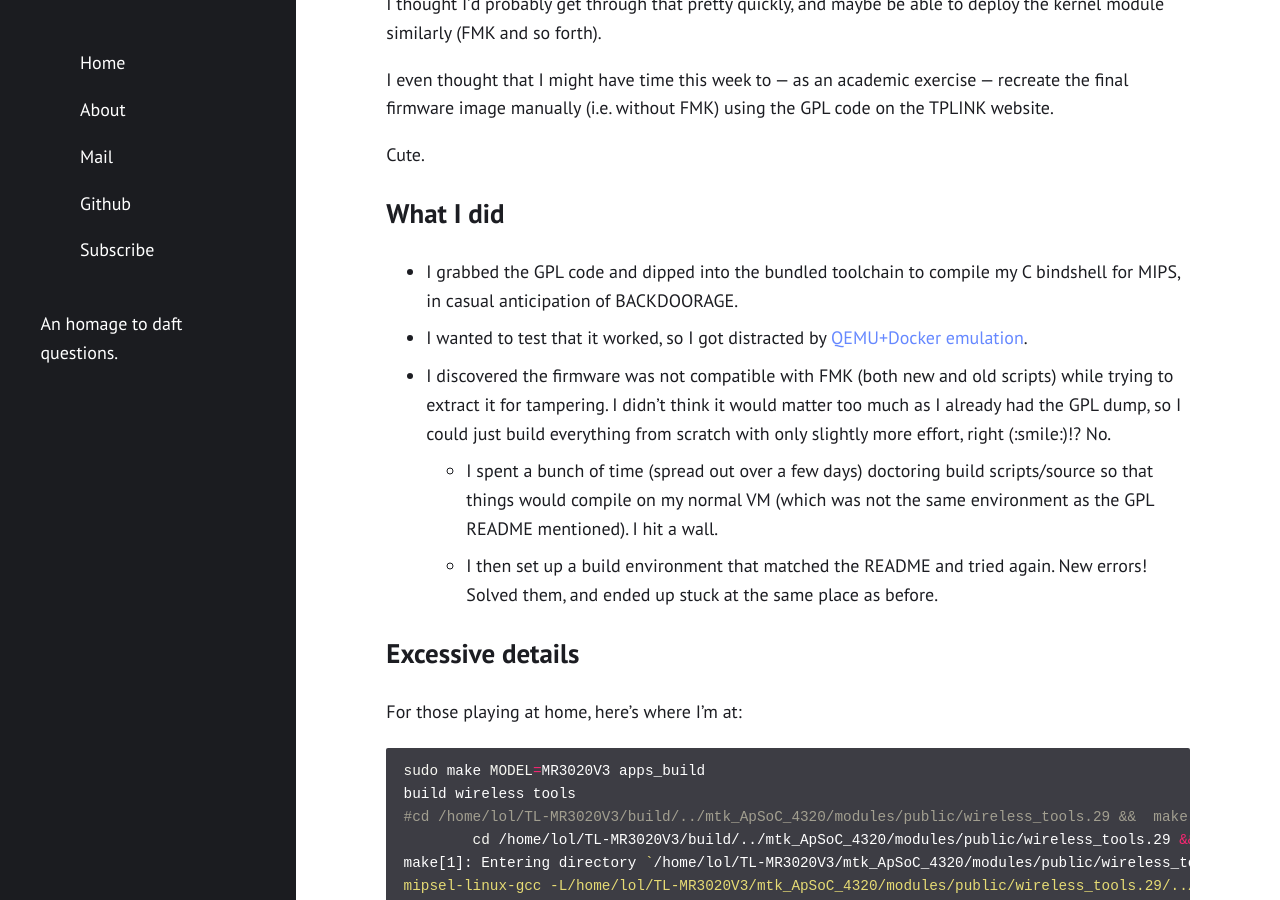
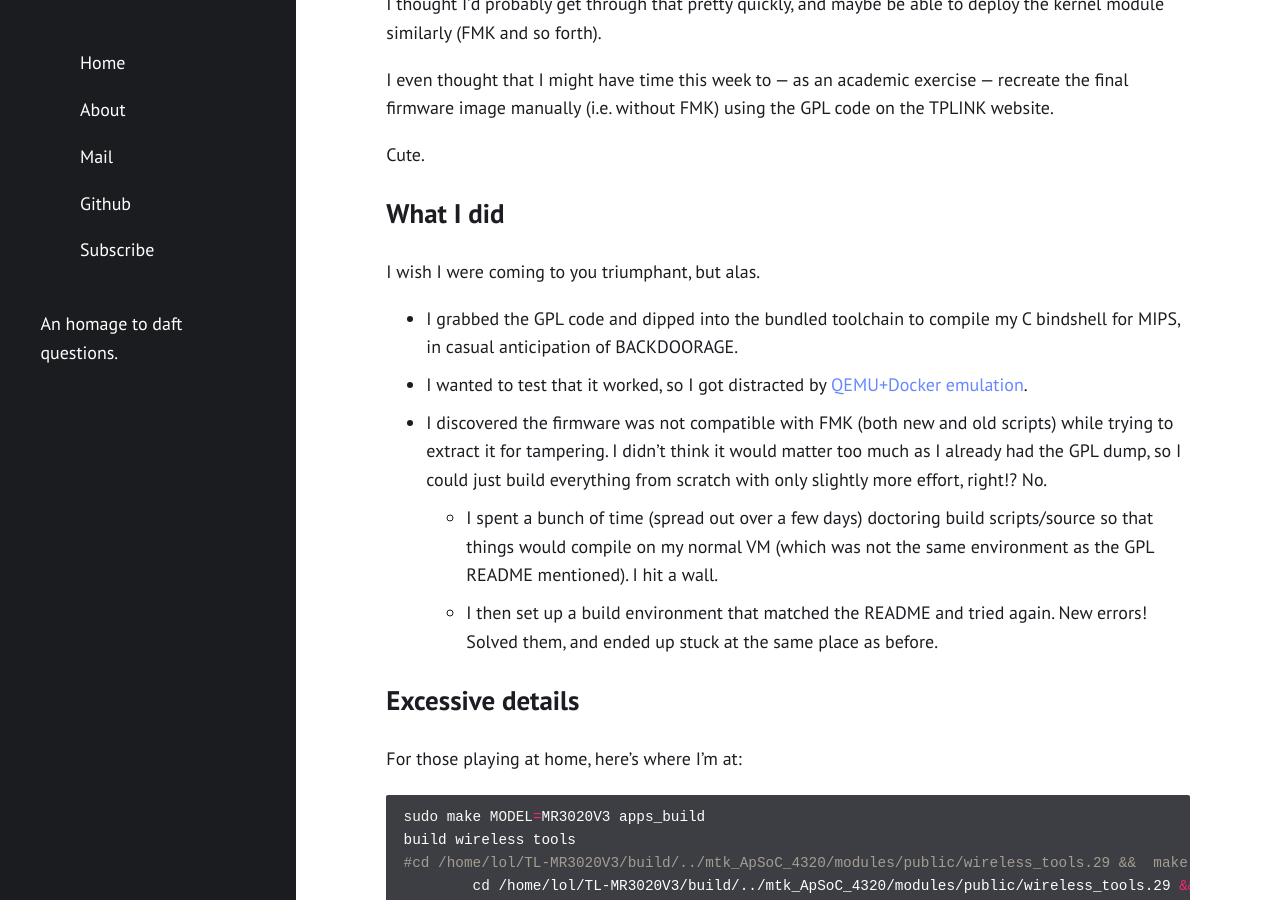
Before and after one commit to unmeg/unmeg.github.io, a Jekyll site: the page built from _posts/2020-06-24-tplink-mr3020-sitrep-1.md, in a window 1280 px wide and 900 px high, scrolled down 430 px. Built offline with Jekyll 4.4.1, drawn with Linux system fonts in a browser that asks for light colours.

Commit message:
Update 2020-06-24-tplink-mr3020-sitrep-1.md

```diff
--- a/_posts/2020-06-24-tplink-mr3020-sitrep-1.md
+++ b/_posts/2020-06-24-tplink-mr3020-sitrep-1.md
@@ -18,9 +18,11 @@ Cute.
 
 ## What I did
 
+I wish I were coming to you triumphant, but alas.
+
 - I grabbed the GPL code and dipped into the bundled toolchain to compile my C bindshell for MIPS, in casual anticipation of BACKDOORAGE.
 - I wanted to test that it worked, so I got distracted by [QEMU+Docker emulation](https://megwhite.com.au/emulating-firmware-docker-qemu/).
-- I discovered the firmware was not compatible with FMK (both new and old scripts) while trying to extract it for tampering. I didn't think it would matter too much as I already had the GPL dump, so I could just build everything from scratch with only slightly more effort, right (:smile:)!? No.
+- I discovered the firmware was not compatible with FMK (both new and old scripts) while trying to extract it for tampering. I didn't think it would matter too much as I already had the GPL dump, so I could just build everything from scratch with only slightly more effort, right!? No.
     - I spent a bunch of time (spread out over a few days) doctoring build scripts/source so that things would compile on my normal VM (which was not the same environment as the GPL README mentioned). I hit a wall.
     - I then set up a build environment that matched the README and tried again. New errors! Solved them, and ended up stuck at the same place as before.
 
```
